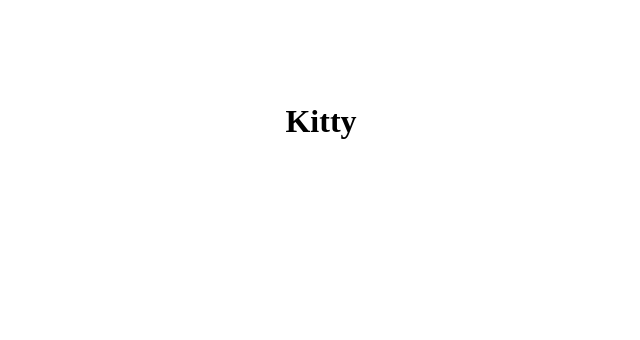
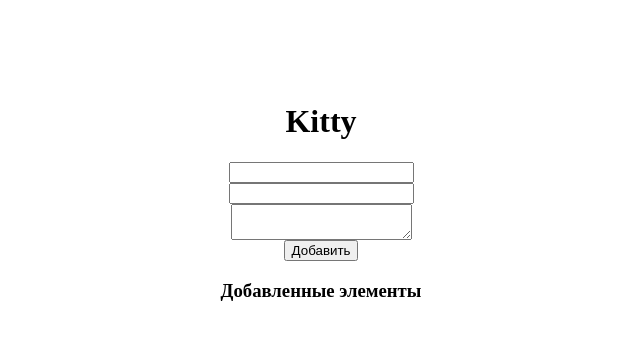
Before and after one commit to leasy1411/my-app, an Angular app: page / in a window 1280 px wide. Shown: the top 340 px of the page, without its empty margins (319-959 px from the left). Built offline with nearby package versions, Linux system fonts and the light colour scheme.

Commit message:
добавлены поля для введения данных и кнопка для добавления в список
при нажатии на кнопку срабатывает метод addProduct

```diff
--- a/src/app/app.component.html
+++ b/src/app/app.component.html
@@ -1,3 +1,13 @@
 <div class="content" role="main">
   <h1>{{ appTitle }}</h1>
+  <input name="title" [(ngModel)]="title" />
+  <input type="number" name="price" [(ngModel)]="price" />
+  <textarea name="description" [(ngModel)]="description"></textarea>
+  <button (click)="addProduct(title, price, description)">Добавить</button>
+  <div>
+    <h3>Добавленные элементы</h3>
+    <ul *ngFor="let p of products">
+      <li>{{ p.title }} ({{ p.description }}) - {{ p.price }}</li>
+    </ul>
+  </div>
 </div>
```
